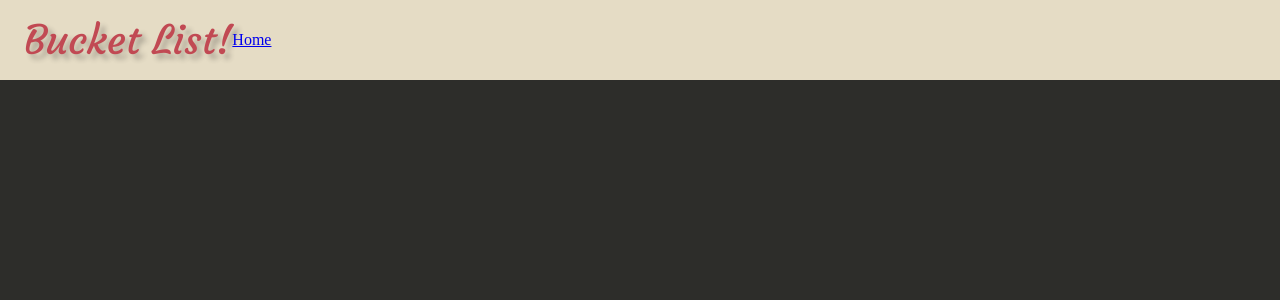
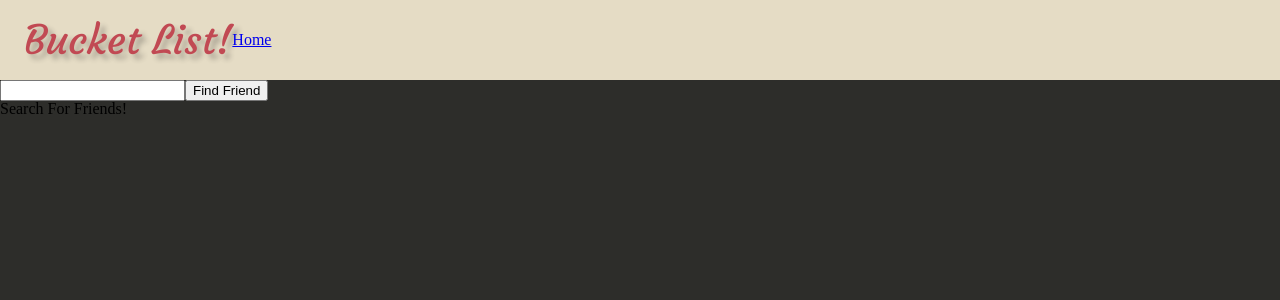
Before and after one commit to bucket-list-best-team-ever/bucket-list-fe, a React (Create React App) app in the folder bucket-list/: page /bucket-list/add-friend in a window 1280 px wide. Shown: the top 300 px of the page. Built offline with nearby package versions, Linux system fonts and the light colour scheme; sample sign-in values are in the browser's storage.

Commit message:
added ability to search for and add a friend

```diff
--- a/bucket-list/src/App.js
+++ b/bucket-list/src/App.js
@@ -8,6 +8,9 @@ import BucketList from './components/BucketList/BucketList';
 import IndividualItem from './components/IndividualItem/IndividualItem';
 import SignUp from './components/SignUp/SignUp';
 import BucketListAddItem from './components/BucketListAddItem/BucketListAddItem';
+import AddFriend from './components/AddFriend/AddFriend';
+
+
 function App() {
 
   return (
@@ -23,6 +26,7 @@ function App() {
         <PrivateRoute exact path='/bucket-list' component={BucketList} />
         <PrivateRoute path='/bucket-list/item/:id' component={IndividualItem} />
         <PrivateRoute path='/bucket-list/add-item' component={BucketListAddItem} />
+        <PrivateRoute path='/bucket-list/add-friend' component={AddFriend} />
     </div>
   );
 }
--- /dev/null
+++ b/bucket-list/src/components/AddFriend/AddFriend.js
@@ -0,0 +1,62 @@
+import React, { useState } from 'react';
+import { axiosWithAuth } from '../utils/axiosWithAuth';
+
+const AddFriend = props => {
+    const [friendId, addFriendId] = useState(null)
+    const [friendEmail, addFriendEmail] = useState('')
+    const [friendName, addFriendName] = useState(null)
+
+    const getFriendId = () => {
+        axiosWithAuth()
+            .get(`/api/users`)
+            .then(res => {
+                console.log(res)
+                let newFriend = res.data.users.filter(user => user.email === friendEmail)
+                console.log(newFriend)
+                addFriendId(newFriend[0].id)
+                addFriendName(newFriend[0].name)
+            })
+            .catch(err => console.log(err))
+    }
+
+    const createNewFriend = () => {
+        axiosWithAuth()
+            .post(`/api/user/friends/${friendId}`)
+            .then(res => {
+                console.log(res)
+                addFriendId(null)
+            })
+            .catch(err => console.log(err))
+    }
+
+    console.log(friendId)
+
+    const findFriend = e => {
+        e.preventDefault()
+        getFriendId()
+        addFriendEmail('')
+    }
+
+    const addFriend = e => {
+        e.preventDefault();
+        createNewFriend();
+        addFriendId(null)
+        addFriendName(null)
+        props.history.push('/bucket-list')
+    }
+
+
+
+    return (
+        <div>
+            <form onSubmit={findFriend}>
+                <input type='text' name='email' value={friendEmail} onChange={e => addFriendEmail(e.target.value)} />
+                <button>Find Friend</button>
+            </form>
+            {(friendName === null) ? <h2>Search For Friends!</h2> : <h2>{friendName}</h2>}
+            {(friendName === null) ? null : <button onClick={addFriend}>Add Friend!</button>}
+        </div>
+    )
+}
+
+export default AddFriend;
--- a/bucket-list/src/components/BucketList/BucketList.js
+++ b/bucket-list/src/components/BucketList/BucketList.js
@@ -43,6 +43,7 @@ const BucketList = props => {
             )) : <p>Loading...</p>}
 
             <button><Link to='/bucket-list/add-item'>Add An Item!</Link></button>
+            <button><Link to='/bucket-list/add-friend'>Add A Friend!</Link></button>
         </div>
     )
 }
```
Also changed, not shown: bucket-list/src/components/AddFriend/AddFriend.scss (added), bucket-list/src/components/FriendsList/FriendsList.js (added), bucket-list/src/components/FriendsList/FriendsList.scss (added).
